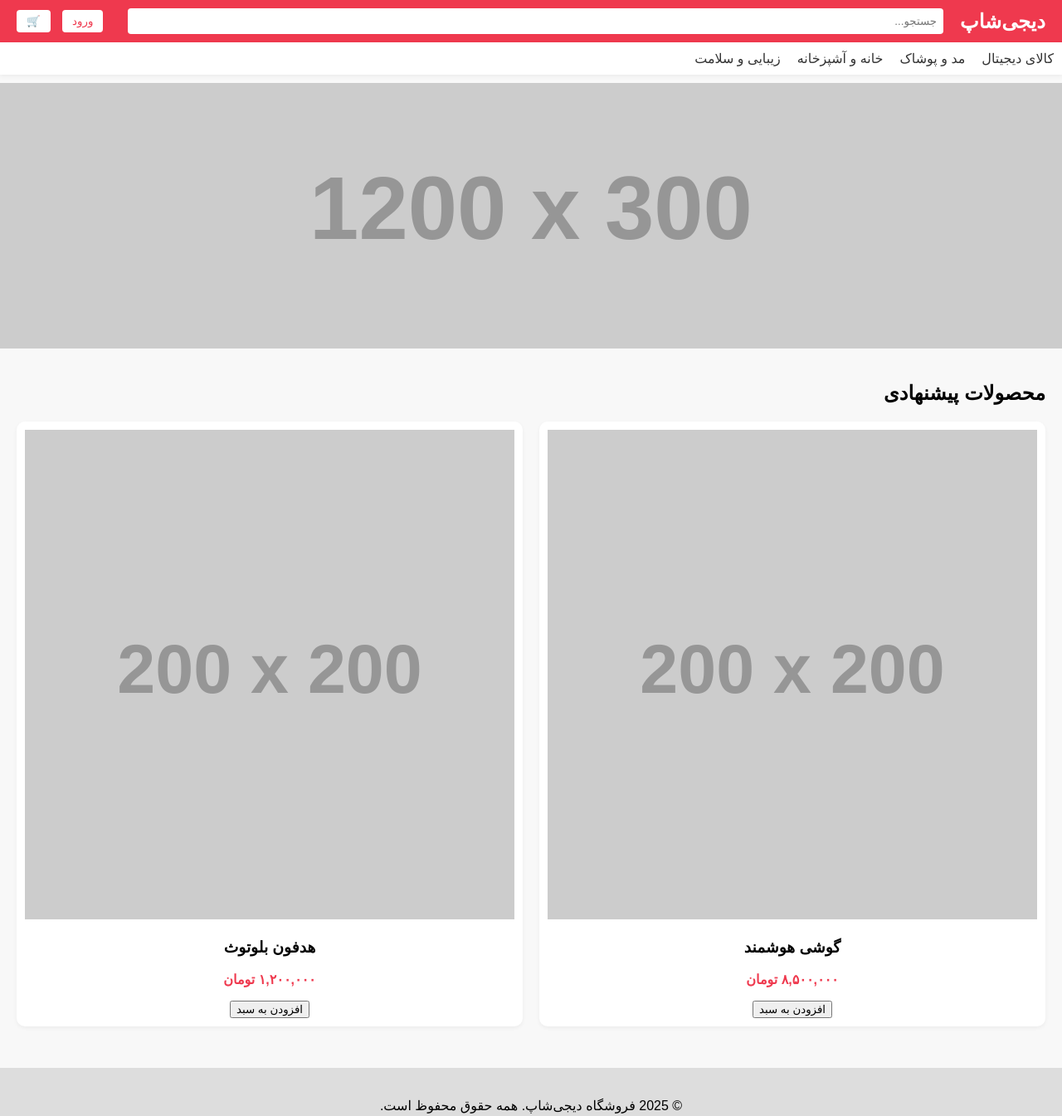
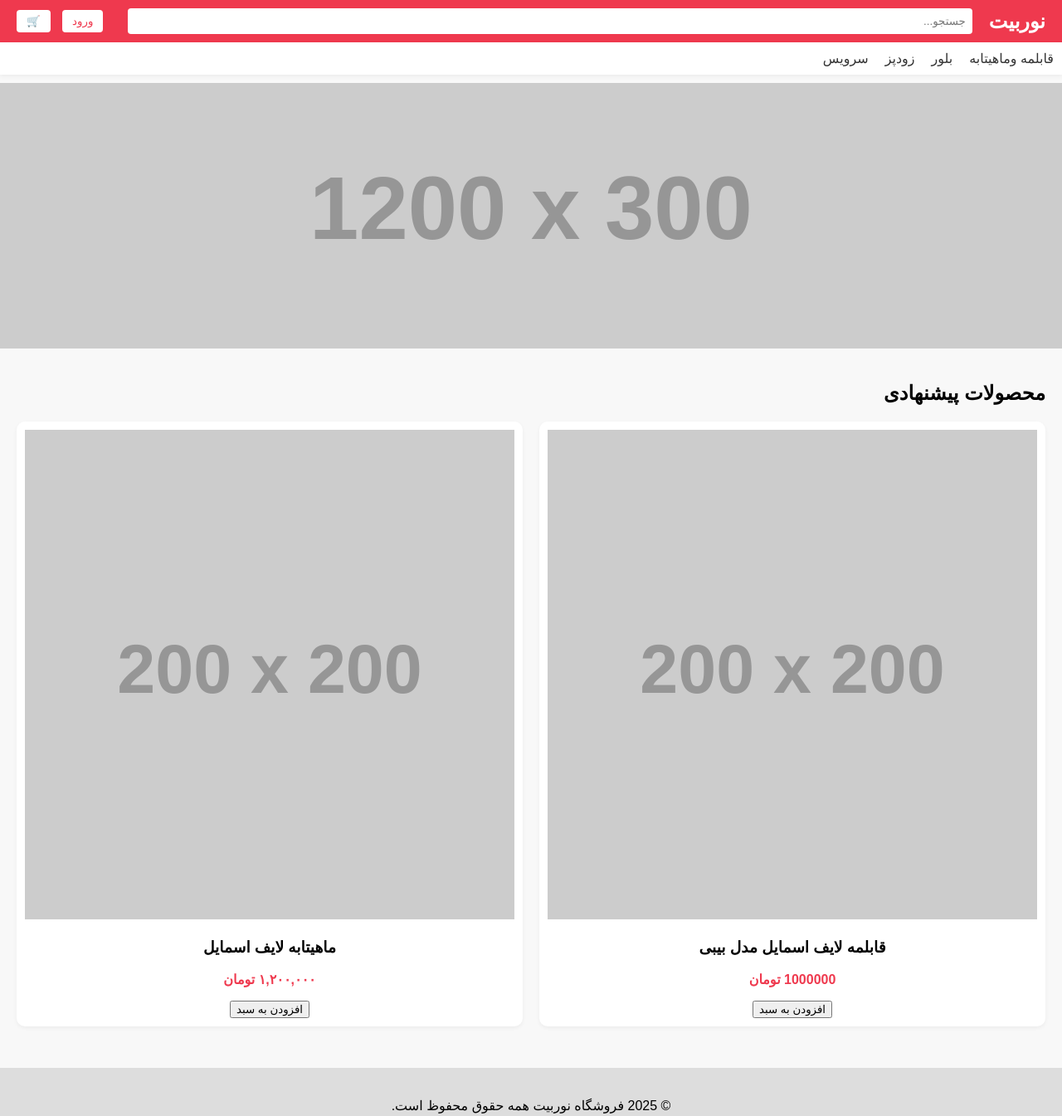
Before and after one commit to mdmdmmd/mdmdmmd.github.io, a plain HTML site: page index.html in a window 1280 px wide. Shown: the whole page at 83% size. Drawn offline with Linux system fonts and the light colour scheme; placeholder pictures from the web are drawn by us.

Commit message:
Update index.html

```diff
--- a/index.html
+++ b/index.html
@@ -5,12 +5,12 @@
   <meta name="viewport" content="width=device-width, initial-scale=1">
   <title>فروشگاه من</title>
   <link rel="stylesheet" href="style.css">
-</head>
+</head><script defer src="script.js"></script>
 <body>
 
   <!-- Header -->
   <header class="header">
-    <div class="logo">دیجی‌شاپ</div>
+    <div class="logo">نوربیت</div>
     <input type="text" placeholder="جستجو..." class="search-box">
     <div class="icons">
       <button>ورود</button>
@@ -21,10 +21,10 @@
   <!-- Navbar -->
   <nav class="navbar">
     <ul>
-      <li><a href="#">کالای دیجیتال</a></li>
-      <li><a href="#">مد و پوشاک</a></li>
-      <li><a href="#">خانه و آشپزخانه</a></li>
-      <li><a href="#">زیبایی و سلامت</a></li>
+      <li><a href="#">قابلمه وماهیتابه</a></li>
+      <li><a href="#">بلور</a></li>
+      <li><a href="#">زودپز</a></li>
+      <li><a href="#">سرویس</a></li>
     </ul>
   </nav>
 
@@ -39,13 +39,13 @@
     <div class="product-list">
       <div class="product-card">
         <img src="https://via.placeholder.com/200" alt="محصول">
-        <h3>گوشی هوشمند</h3>
-        <p class="price">۸,۵۰۰,۰۰۰ تومان</p>
+        <h3>قابلمه لایف اسمایل مدل بیبی</h3>
+        <p class="price">1000000 تومان</p>
         <button>افزودن به سبد</button>
       </div>
       <div class="product-card">
         <img src="https://via.placeholder.com/200" alt="محصول">
-        <h3>هدفون بلوتوث</h3>
+        <h3>ماهیتابه لایف اسمایل</h3>
         <p class="price">۱,۲۰۰,۰۰۰ تومان</p>
         <button>افزودن به سبد</button>
       </div>
@@ -54,7 +54,7 @@
 
   <!-- Footer -->
   <footer class="footer">
-    <p>© 2025 فروشگاه دیجی‌شاپ. همه حقوق محفوظ است.</p>
+    <p>© 2025 فروشگاه نوربیت همه حقوق محفوظ است.</p>
   </footer>
 
 </body>
```
